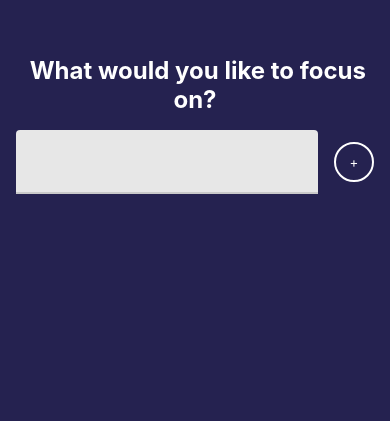
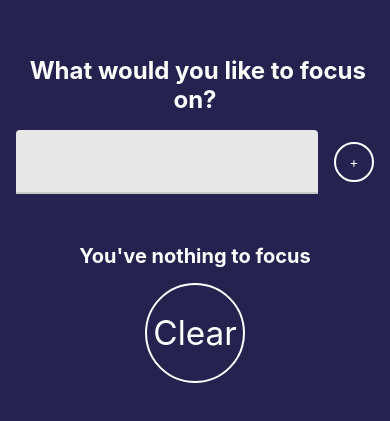
Before and after one commit to Danielatonge/focusNow, a React Native app: screen / in a window 390 px wide. Shown: the part 163-584 px from the top of the page. Built offline with nearby package versions, Linux system fonts and the light colour scheme.

Commit message:
adds persistence in our app

```diff
--- a/App.js
+++ b/App.js
@@ -1,9 +1,10 @@
 import React, { useEffect, useState } from 'react';
-import { StyleSheet, View } from 'react-native';
+import { StyleSheet, View, AsyncStorage } from 'react-native';
 import { Focus } from './src/features/focus/Focus';
 import { spacing } from './src/utils/sizes';
 import { colors } from './src/utils/colors';
 import { Timer } from './src/features/timer/Timer';
+import { FocusHistory } from './src/features/focus/FocusHistory';
 
 const STATUS = {
   COMPLETED: 1,
@@ -17,12 +18,48 @@ export default function App() {
     setFocusHistory([...focusHistory, { subject, status }]);
   };
 
-  console.log(focusHistory);
+  const onClearHistory = () => {
+    setFocusHistory([]);
+  };
+
+  const saveFocusHistory = async () => {
+    try {
+      await AsyncStorage.setItem('focusHistory', JSON.stringify(focusHistory));
+    } catch (e) {
+      console.error(e);
+    }
+  };
+
+  useEffect(() => {
+    saveFocusHistory();
+  }, [focusHistory]);
+
+  const loadFocusHistory = async () => {
+    try {
+      const history = await AsyncStorage.getItem('focusHistory');
+      if (history && history.length) {
+        setFocusHistory(history);
+      }
+    } catch (e) {
+      console.error(e);
+    }
+  };
+
+  useEffect(() => {
+    loadFocusHistory();
+  }, []);
+
   return (
     <View style={styles.container}>
       <View style={styles.inputContainer}>
         {!focusSubject ? (
-          <Focus addSubject={setFocusSubject} />
+          <>
+            <Focus addSubject={setFocusSubject} />
+            <FocusHistory
+              focusHistory={focusHistory}
+              onClear={onClearHistory}
+            />
+          </>
         ) : (
           <Timer
             focusSubject={focusSubject}
--- a/src/features/focus/Focus.js
+++ b/src/features/focus/Focus.js
@@ -31,7 +31,9 @@ export const Focus = ({ addSubject }) => {
 };
 
 const styles = StyleSheet.create({
-  container: {},
+  container: {
+    marginBottom: 50,
+  },
   title: {
     fontSize: fontSizes.lg,
     fontWeight: 'bold',
--- /dev/null
+++ b/src/features/focus/FocusHistory.js
@@ -0,0 +1,67 @@
+import React from 'react';
+import { View, Text, StyleSheet, FlatList, SafeAreaView } from 'react-native';
+
+import { fontSizes, spacing } from '../../utils/sizes';
+import { RoundedButton } from '../../components/RoundedButton';
+
+export const FocusHistory = ({ focusHistory, onClear }) => {
+  const clearHistory = () => {
+    onClear();
+  };
+
+  const HistoryItem = ({ item, index }) => {
+    const color = item.status == 1 ? 'green' : 'red';
+    return <Text style={[styles.item, { color }]}>{item.subject}</Text>;
+  };
+
+  return (
+    <SafeAreaView>
+      <View style={styles.container}>
+        {focusHistory.length ? (
+          <>
+            <Text style={styles.context}>Things we've focused on:</Text>
+            <FlatList
+              contentContainerStyle={styles.list}
+              data={focusHistory}
+              renderItem={HistoryItem}
+            />
+          </>
+        ) : (
+          <Text style={styles.context}>You've nothing to focus</Text>
+        )}
+      </View>
+      <View style={styles.clearBtn}>
+        <RoundedButton title={'Clear'} size={100} onPress={() => onClear()} />
+      </View>
+    </SafeAreaView>
+  );
+};
+
+const styles = StyleSheet.create({
+  container: {
+    flex: 1,
+    justifyContent: 'center',
+    alignItems: 'center',
+  },
+  context: {
+    fontSize: 20,
+    fontWeight: 'bold',
+    paddingBottom: 15,
+    color: 'white',
+  },
+  item: {
+    marginHorizontal: 50,
+    padding: 12,
+    fontSize: fontSizes.md,
+    fontWeight: 'bold',
+  },
+  list: {
+    flex: 1,
+    justifyContent: 'center',
+    alignItems: 'center',
+  },
+  clearBtn: {
+    alignSelf: 'center',
+    marginBottom: spacing.lg,
+  },
+});
```
